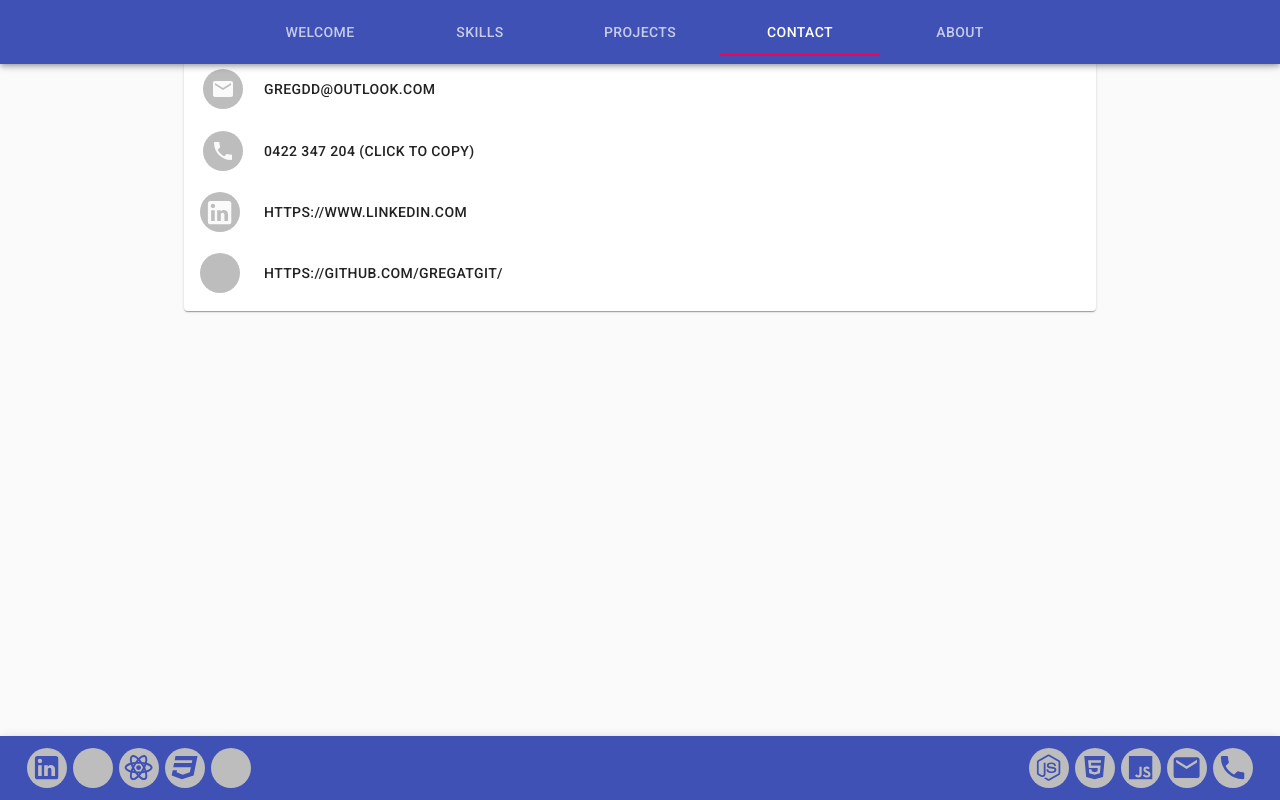
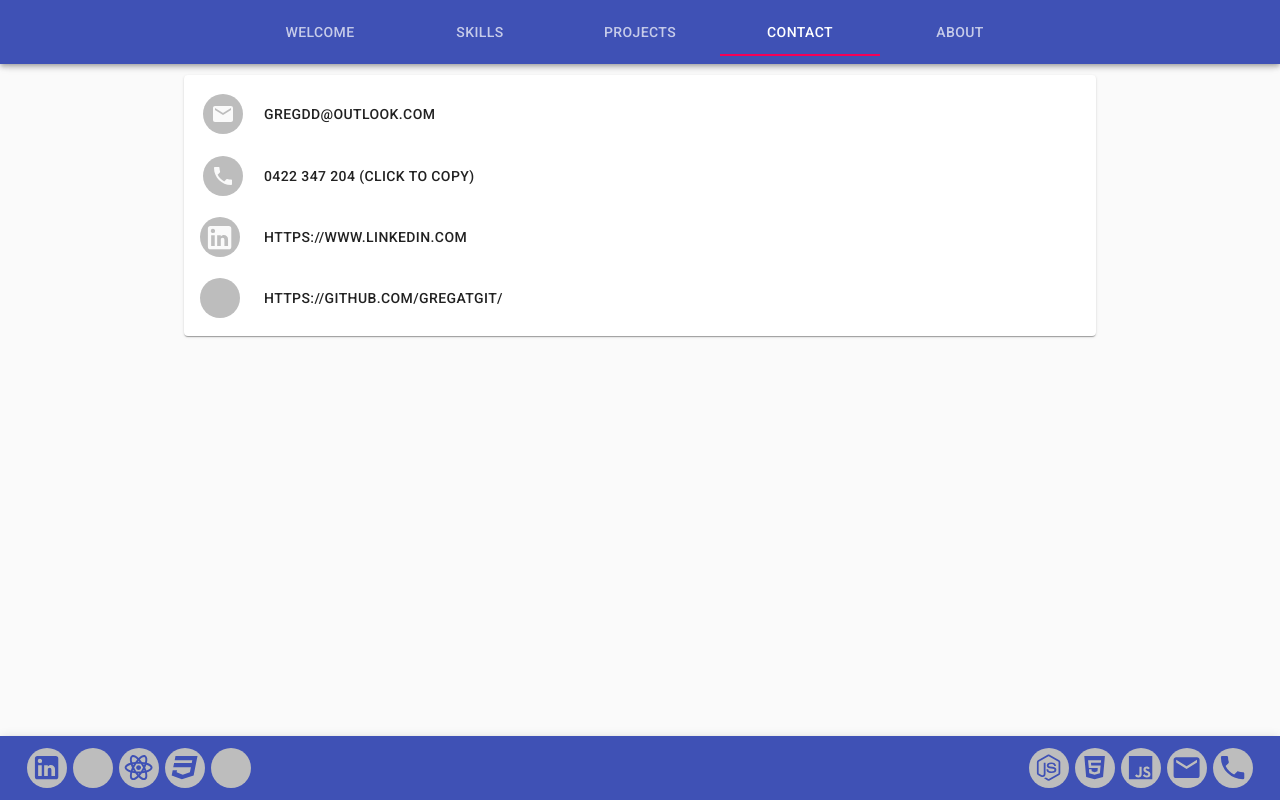
Before and after one commit to GregatGit/personal-profile-react, a React (Create React App) app: page / in a window 1280 px wide. Both pictures are taken after a click on the tab "CONTACT". Built offline with nearby package versions, Linux system fonts and the light colour scheme.

Commit message:
adjust margins

```diff
--- a/src/components/Contact.js
+++ b/src/components/Contact.js
@@ -29,6 +29,9 @@ const useStyles = makeStyles(theme => ({
   listItem: {
     textAlign: 'center',
   },
+  paper: {
+    marginTop: 25
+  }
 }))
 const Contact = () => {
   const classes = useStyles()
@@ -37,7 +40,7 @@ return (
   <Fragment>
     <CssBaseline />
     <Container maxWidth="md" className={classes.container}>
-      <Paper>
+      <Paper className={classes.paper}>
         <List>
           <ListItem>
             <ListItemAvatar>
--- a/src/components/StepperProjects.js
+++ b/src/components/StepperProjects.js
@@ -39,7 +39,7 @@ const useStyles = makeStyles(theme => ({
     width: 'auto',
     padding: 15,
     marginRight: 20,
-    marginBottom: 40
+    marginBottom: 50
   }
 }))
 
--- a/src/components/Welcome.js
+++ b/src/components/Welcome.js
@@ -23,7 +23,11 @@ const useStyles = makeStyles(theme => ({
 }))
 const Welcome = () => {
   const classes = useStyles()
-
+  let text = content.map((para, index) => (
+    <Typography key={index} paragraph>
+      {para}
+    </Typography>
+  ))
   return (
     <Fragment>
       <CssBaseline />
@@ -31,11 +35,7 @@ const Welcome = () => {
         <Typography component="div">
           <div>
             <h1>Hello!</h1>
-            {content.map((para, index) => (
-              <Typography key={index} paragraph>
-                {para}
-              </Typography>
-            ))}
+            {text}
             <Divider variant="middle" />
           </div>
         </Typography>
```
